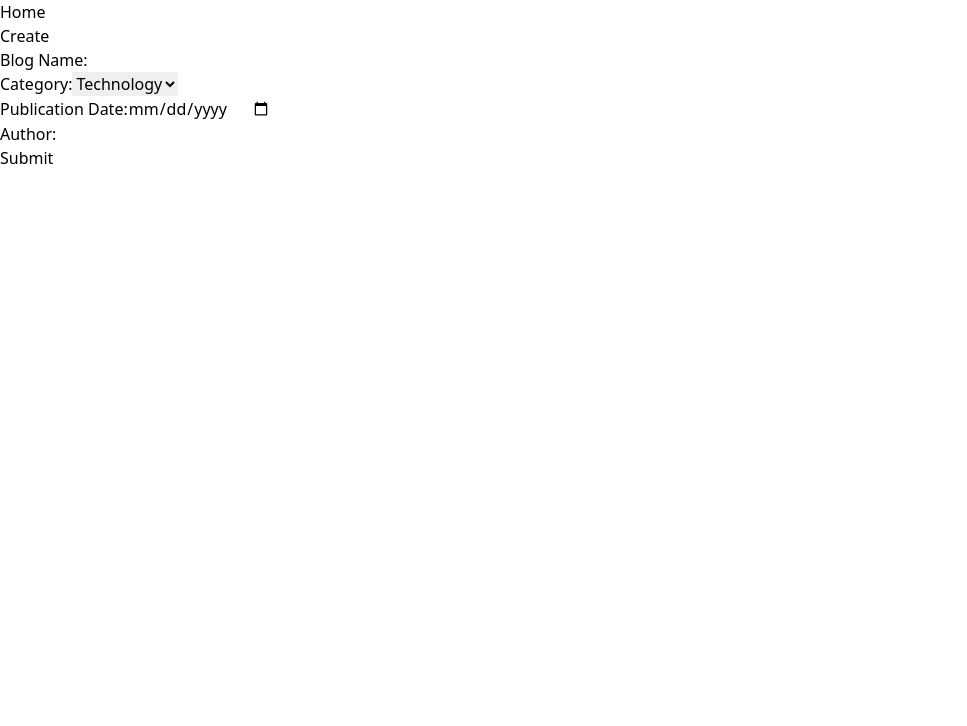
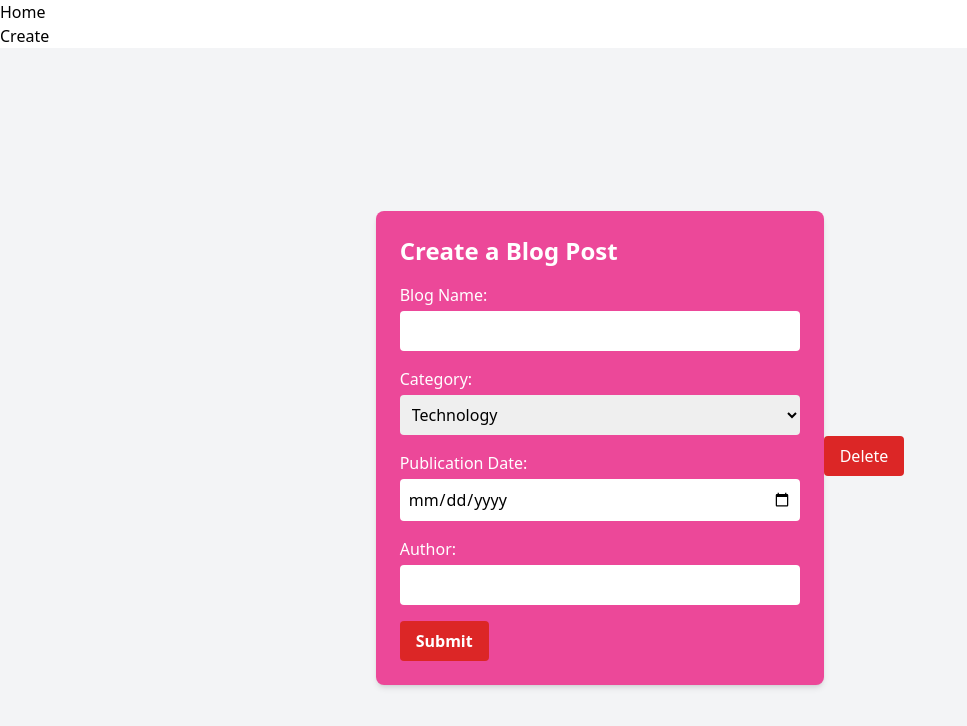
Before and after one commit to zinhle9-svg/blog, a React (Create React App) app: page /createBlog in a window 1280 px wide. Shown: the top 726 px of the page, without its empty margins (0-967 px from the left). Built offline with nearby package versions, Linux system fonts and the light colour scheme.

Commit message:
styling the form and editing content of config

```diff
--- a/src/pages/createBlog.jsx
+++ b/src/pages/createBlog.jsx
@@ -1,19 +1,28 @@
 import React from "react";
-
 
 function Create() {
   return (
-    <div id="createform">
-      <form>
+    <div className="min-h-screen bg-gray-100 flex items-center justify-center p-6">
+      <form className="bg-pink-500 text-white w-full max-w-md rounded-lg shadow-md p-6 space-y-4">
+        <h2 className="text-2xl font-bold mb-4">Create a Blog Post</h2>
 
-        <div>
-          <label>Blog Name:</label>
-          <input  type="text" id="blogName" name="blogName" />
+        <div className="flex flex-col">
+          <label htmlFor="blogName" className="mb-1 font-medium">Blog Name:</label>
+          <input
+            type="text"
+            id="blogName"
+            name="blogName"
+            className="p-2 rounded text-black"
+          />
         </div>
 
-        <div>
-          <label>Category:</label>
-          <select id="category" name="category">
+        <div className="flex flex-col">
+          <label htmlFor="category" className="mb-1 font-medium">Category:</label>
+          <select
+            id="category"
+            name="category"
+            className="p-2 rounded text-black"
+          >
             <option value="Dev">Technology</option>
             <option value="Cars">Cars</option>
             <option value="iphone">iPhone</option>
@@ -22,18 +31,42 @@ function Create() {
           </select>
         </div>
 
-        <div>
-          <label>Publication Date:</label>
-          <input type="date" id="publicationDate" name="publicationDate" />
+        <div className="flex flex-col">
+          <label htmlFor="publicationDate" className="mb-1 font-medium">Publication Date:</label>
+          <input
+            type="date"
+            id="publicationDate"
+            name="publicationDate"
+            className="p-2 rounded text-black"
+          />
         </div>
 
-        <div>
-          <label>Author:</label>
-          <input type="text" id="author" name="author" />
+        <div className="flex flex-col">
+          <label htmlFor="author" className="mb-1 font-medium">Author:</label>
+          <input
+            type="text"
+            id="author"
+            name="author"
+            className="p-2 rounded text-black"
+          />
         </div>
 
-        <button type="submit">Submit</button>
+        <button
+          type="submit"
+          className="bg-red-600 text-white- font-semibold px-4 py-2 rounded hover:bg-gray-200 transition"
+        >
+          Submit
+        </button>
       </form>
+
+      <div className="mt-4">
+        <button
+          type="button"
+          className="bg-red-600 text-white px-4 py-2 rounded hover:bg-red-700 transition"
+        >
+          Delete
+        </button>
+      </div>
     </div>
   );
 }
--- a/tailwind.config.js
+++ b/tailwind.config.js
@@ -1,6 +1,10 @@
  /** @type {import('tailwindcss').Config} */
 export default {
-   content: ["./src/**/*.{html,js}"],
+   // tailwind.config.js
+content: [
+  './src/**/*.{js,jsx,ts,tsx,html}',
+],
+
    theme: {
      extend: {},
    },
```
